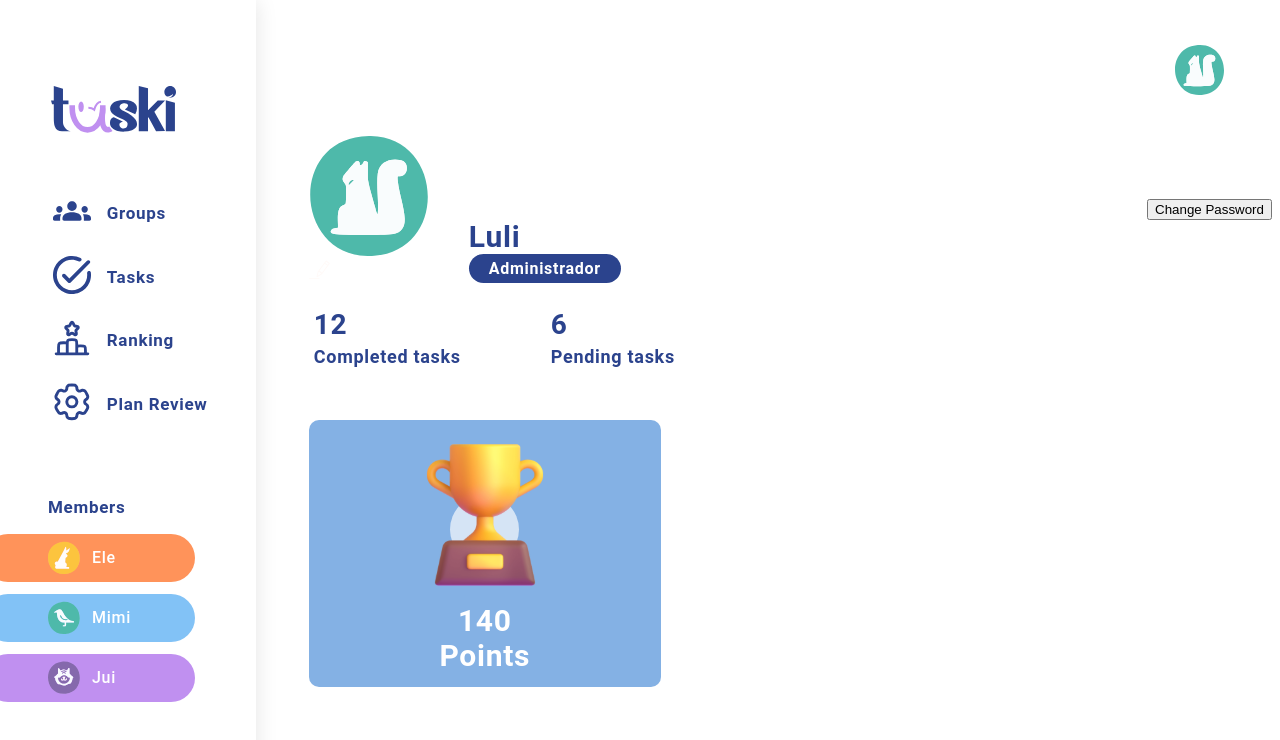
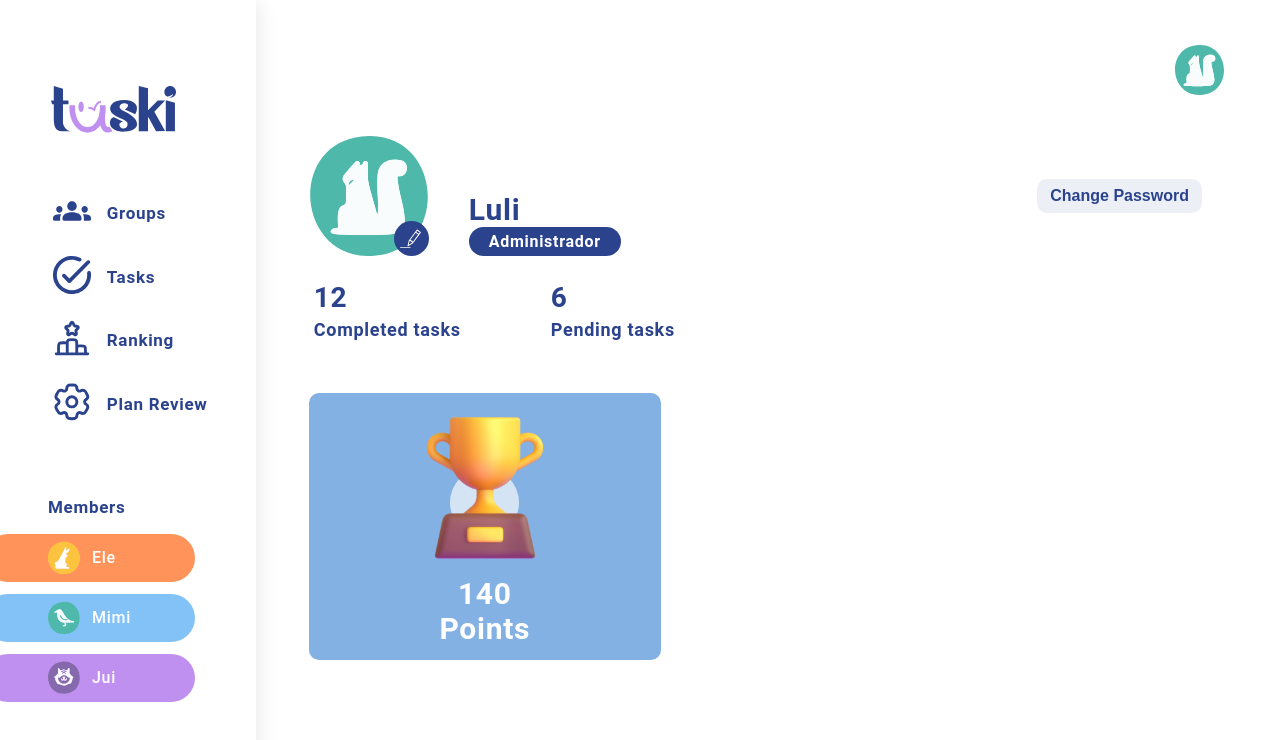
Before and after one commit to NikSala10/TaskiProject, a React (Vite) app: page /profile in a window 1280 px wide. Shown: the top 740 px of the page. Built offline with nearby package versions, Linux system fonts and the light colour scheme.

Commit message:
feat(pages/profile): add logic for Profile page

```diff
--- a/src/pages/Profile/Profile.css
+++ b/src/pages/Profile/Profile.css
@@ -83,3 +83,44 @@
     border-radius: 50px;
     padding: 5px 20px;
 }
+.btn-profile{
+    margin-right: 70px;
+}
+.btn-cp-profile{
+    background-color: #2b448d16;
+    color: #2B438D;
+    border: none;
+    border-radius: 10px;
+    padding: 8px 13px;
+    font-size: 16px;
+    font-weight: 700;
+    cursor: pointer;
+}
+
+.btn-cp-profile:hover{
+    background-color: #2B438D;
+    color: white;
+    transition: 0.3s;
+}
+.img-profile{
+    display: flex;
+    position: relative;
+
+}
+.change-img-profile{
+    width: 35px;
+    height: 35px;
+    background-color: #2B438D;
+    color: white;
+    border-radius: 50%;
+    display: flex;
+    align-items: center;
+    justify-content: center;
+    font-size: 20px;
+    font-weight: 700;
+    position: relative;
+    bottom: 0px;
+    left: 85px;
+    cursor: pointer;
+    position: absolute;
+}
```
